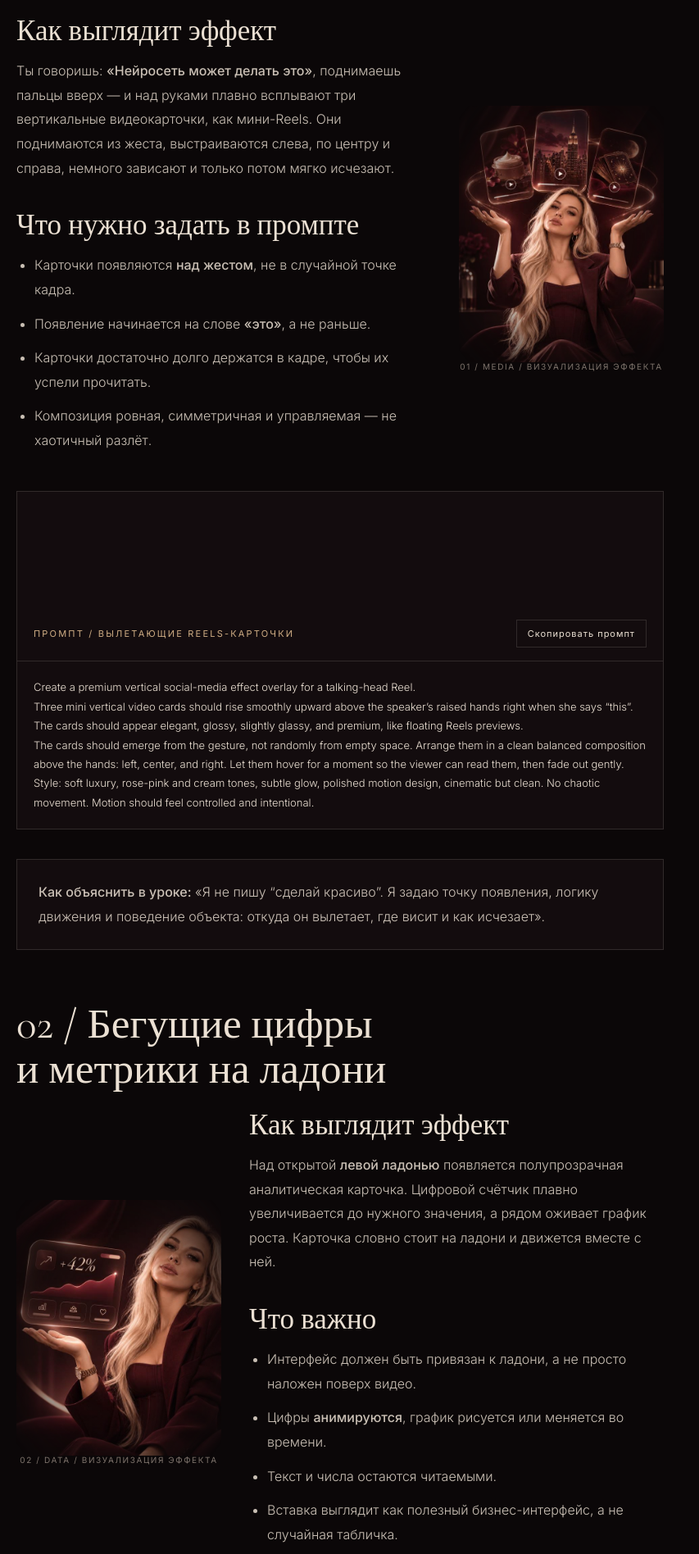
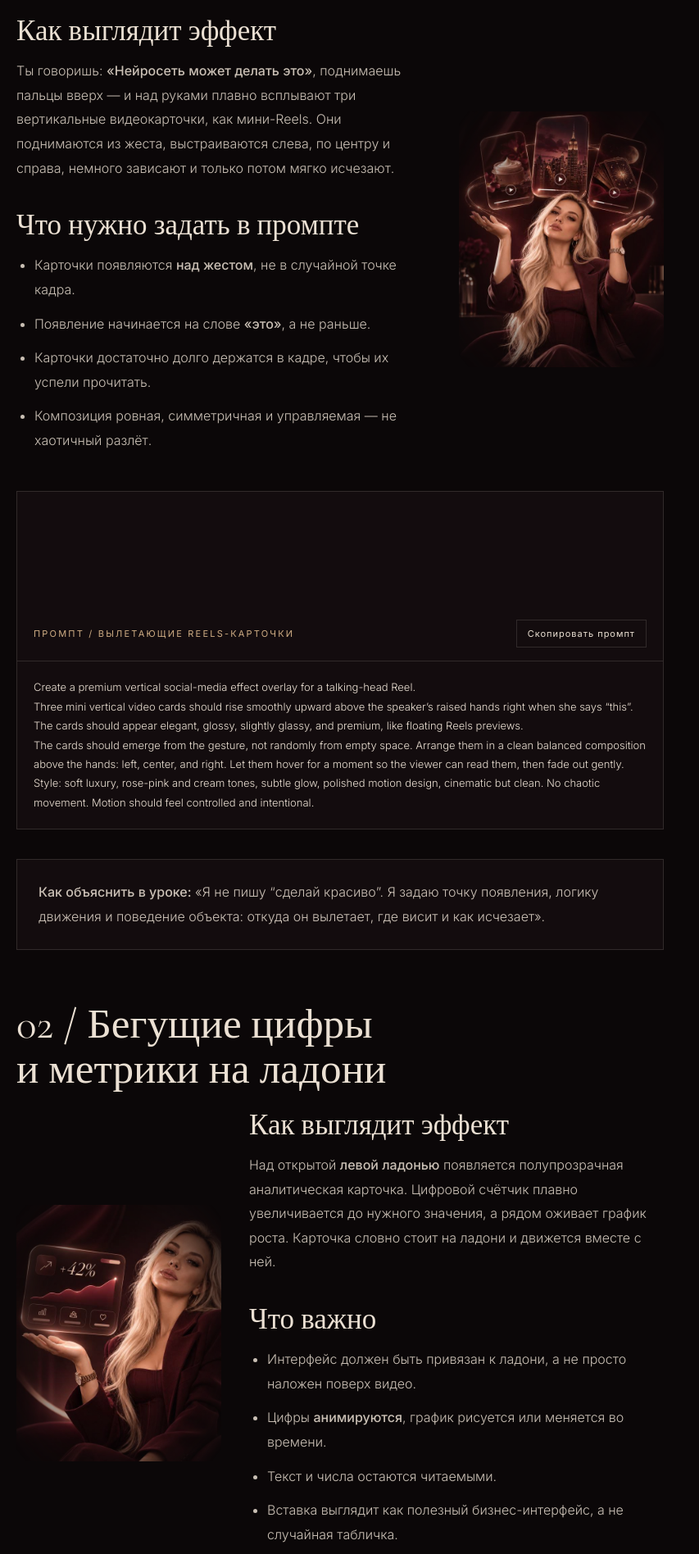
Before and after one commit to lashtafit-hash/lashtafit-hash.github.io, a plain HTML site: page guides/animated-website-with-chatgpt-codex/index.html in a window 1280 px wide. Shown: the part 1384-3280 px from the top of the page at 82% size, without its empty margins (0-853 px from the left). Drawn offline with nearby package versions, Linux system fonts and the light colour scheme.

Commit message:
Let illustrations blend into the article without redundant captions

```diff
--- a/guides/animated-website-with-chatgpt-codex/index.html
+++ b/guides/animated-website-with-chatgpt-codex/index.html
@@ -35,7 +35,7 @@
 <li>Карточки достаточно долго держатся в кадре, чтобы их успели прочитать.</li>
 <li>Композиция ровная, симметричная и управляемая — не хаотичный разлёт.</li>
 </ul>
-</div><figure class="reel-example__art"><img src="/news/images/reels.jpg" width="608" height="760" loading="lazy" decoding="async" alt="Три вертикальные Reels-карточки мягко парят над руками женщины в марсаловом костюме"><figcaption>01 / MEDIA / ВИЗУАЛИЗАЦИЯ ЭФФЕКТА</figcaption></figure></div>
+</div><figure class="reel-example__art"><img src="/news/images/reels.jpg" width="608" height="760" loading="lazy" decoding="async" alt="Три вертикальные Reels-карточки мягко парят над руками женщины в марсаловом костюме"></figure></div>
 <section class="wm-prompt" aria-label="Промпт / Вылетающие Reels-карточки"><div class="wm-prompt-head"><p class="wm-prompt-label">Промпт / Вылетающие Reels-карточки</p><button type="button" class="wm-copy-prompt" data-copy-prompt="prompt-reels-cards" aria-label="Скопировать промпт">Скопировать промпт</button></div><pre><code id="prompt-reels-cards">Create a premium vertical social-media effect overlay for a talking-head Reel.
 Three mini vertical video cards should rise smoothly upward above the speaker’s raised hands right when she says “this”. The cards should appear elegant, glossy, slightly glassy, and premium, like floating Reels previews.
 The cards should emerge from the gesture, not randomly from empty space. Arrange them in a clean balanced composition above the hands: left, center, and right. Let them hover for a moment so the viewer can read them, then fade out gently.
@@ -52,7 +52,7 @@ Style: soft luxury, rose-pink and cream tones, subtle glow, polished motion desi
 <li>Текст и числа остаются читаемыми.</li>
 <li>Вставка выглядит как полезный бизнес-интерфейс, а не случайная табличка.</li>
 </ul>
-</div><figure class="reel-example__art"><img src="/news/images/metrics.jpg" width="608" height="760" loading="lazy" decoding="async" alt="Стеклянная карточка аналитики с графиком роста и показателем плюс 42 процента над ладонью"><figcaption>02 / DATA / ВИЗУАЛИЗАЦИЯ ЭФФЕКТА</figcaption></figure></div>
+</div><figure class="reel-example__art"><img src="/news/images/metrics.jpg" width="608" height="760" loading="lazy" decoding="async" alt="Стеклянная карточка аналитики с графиком роста и показателем плюс 42 процента над ладонью"></figure></div>
 <section class="wm-prompt" aria-label="Промпт / Метрики на ладони"><div class="wm-prompt-head"><p class="wm-prompt-label">Промпт / Метрики на ладони</p><button type="button" class="wm-copy-prompt" data-copy-prompt="prompt-reels-analytics" aria-label="Скопировать промпт">Скопировать промпт</button></div><pre><code id="prompt-reels-analytics">Create a luxury glass-style analytics overlay floating above an open palm in a vertical Reel.
 The overlay should look like a premium translucent dashboard card with rounded corners, soft rose-pink highlights, and subtle glow. It should contain an animated counter that counts upward to a target number, plus a clean growth line chart.
 The overlay must appear anchored to the hand, as if the speaker is presenting it. It should rise softly, hold in place for readability, and feel useful for business or expert content. Motion should be elegant and controlled, not flashy.</code></pre></section>
@@ -69,7 +69,7 @@ The overlay must appear anchored to the hand, as if the speaker is presenting it
 <li>Маг переворачивается лицом к зрителю и на мгновение остаётся видимым.</li>
 <li>Никаких дополнительных текстовых надписей «Маг» поверх изображения.</li>
 </ul>
-</div><figure class="reel-example__art"><img src="/news/images/tarot.jpg" width="608" height="760" loading="lazy" decoding="async" alt="Золотистая колода Таро на ладони, над ней парит карта Маг в окружении летящих карт"><figcaption>03 / MOTION / ВИЗУАЛИЗАЦИЯ ЭФФЕКТА</figcaption></figure></div>
+</div><figure class="reel-example__art"><img src="/news/images/tarot.jpg" width="608" height="760" loading="lazy" decoding="async" alt="Золотистая колода Таро на ладони, над ней парит карта Маг в окружении летящих карт"></figure></div>
 <section class="wm-prompt" aria-label="Промпт / Дождь из карт Таро"><div class="wm-prompt-head"><p class="wm-prompt-label">Промпт / Дождь из карт Таро</p><button type="button" class="wm-copy-prompt" data-copy-prompt="prompt-reels-tarot" aria-label="Скопировать промпт">Скопировать промпт</button></div><pre><code id="prompt-reels-tarot">Create a magical tarot visual effect for a vertical Reel.
 A stream of tarot cards should fall from above into the speaker’s open palm, as if someone is pouring cards from the air into her hand. The cards should tumble downward, rotate naturally, and gather into a physical tarot deck resting on the palm.
 While the last cards are still falling, one selected card should rise dramatically out of the forming deck, float upward, and flip face-up to reveal The Magician tarot card.
```
